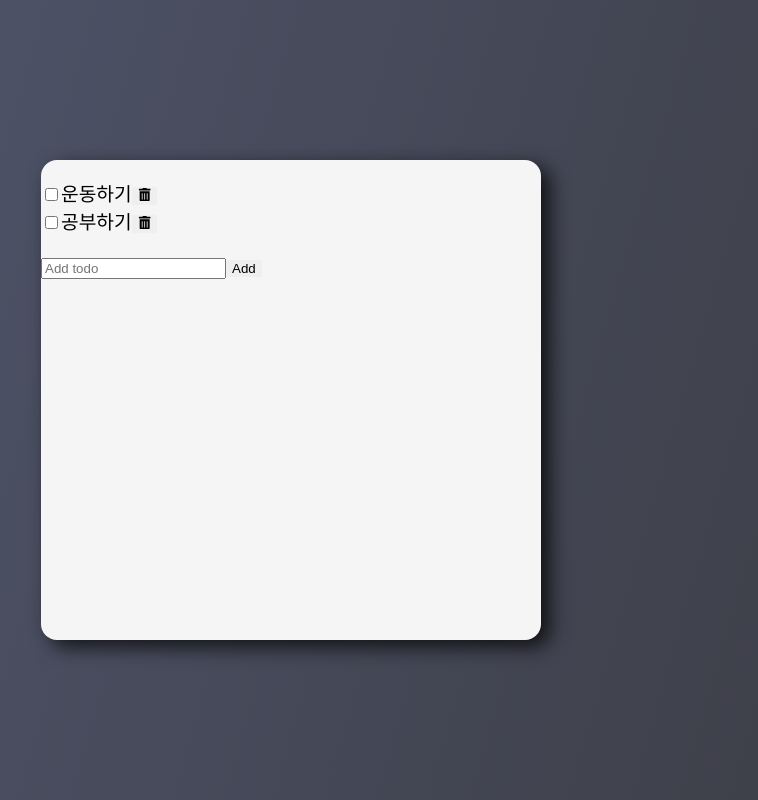
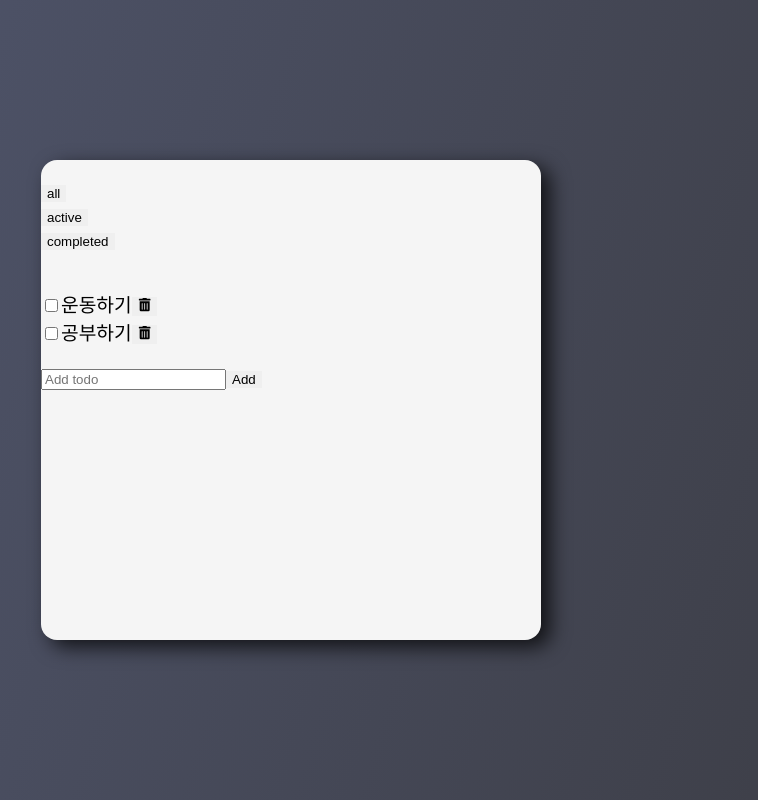
Before and after one commit to presentKey/todo-list, a React (Create React App) app: page / in a window 1280 px wide. Shown: the whole page, without its empty margins (349-1107 px from the left). Built offline with nearby package versions, Linux system fonts and the light colour scheme.

Commit message:
new: Implement filters for todo-items

```diff
--- a/src/App.js
+++ b/src/App.js
@@ -1,8 +1,17 @@
 import './App.css';
 import TodoList from './practice1_components/TodoList/TodoList';
+import Header from './practice1_components/Header/Header';
+import { useState } from 'react';
 
+const filters = ['all', 'active', 'completed'];
 function App() {
-  return <TodoList />;
+  const [filter, setFilter] = useState(filters[0]);
+  return (
+    <>
+      <Header filters={filters} filter={filter} onFilterChange={setFilter} />
+      <TodoList filter={filter} />
+    </>
+  );
 }
 
 export default App;
--- /dev/null
+++ b/src/practice1_components/Header/Header.jsx
@@ -0,0 +1,13 @@
+import React from 'react';
+
+export default function Header({ filters, filter, onFilterChange }) {
+  return (
+    <ul>
+      {filters.map((value, index) => (
+        <li key={index}>
+          <button onClick={() => onFilterChange(value)}>{value}</button>
+        </li>
+      ))}
+    </ul>
+  );
+}
--- a/src/practice1_components/TodoList/TodoList.jsx
+++ b/src/practice1_components/TodoList/TodoList.jsx
@@ -2,7 +2,7 @@ import React, { useState } from 'react';
 import Addtodo from '../AddTodo/Addtodo';
 import Todo from '../Todo/Todo';
 
-export default function TodoList() {
+export default function TodoList({ filter }) {
   const [todos, setTodos] = useState([
     { id: '1', text: '운동하기', status: 'active' },
     { id: '2', text: '공부하기', status: 'active' },
@@ -13,10 +13,11 @@ export default function TodoList() {
   const handleDelete = (deleted) => {
     setTodos(todos.filter((todo) => todo.id !== deleted.id));
   };
+  const filtered = getFilteredItems(todos, filter);
   return (
     <section>
       <ul>
-        {todos.map((item) => (
+        {filtered.map((item) => (
           <Todo
             key={item.id}
             todo={item}
@@ -29,3 +30,10 @@ export default function TodoList() {
     </section>
   );
 }
+
+function getFilteredItems(todos, filter) {
+  if (filter === 'all') {
+    return todos;
+  }
+  return todos.filter((todo) => todo.status === filter);
+}
```
